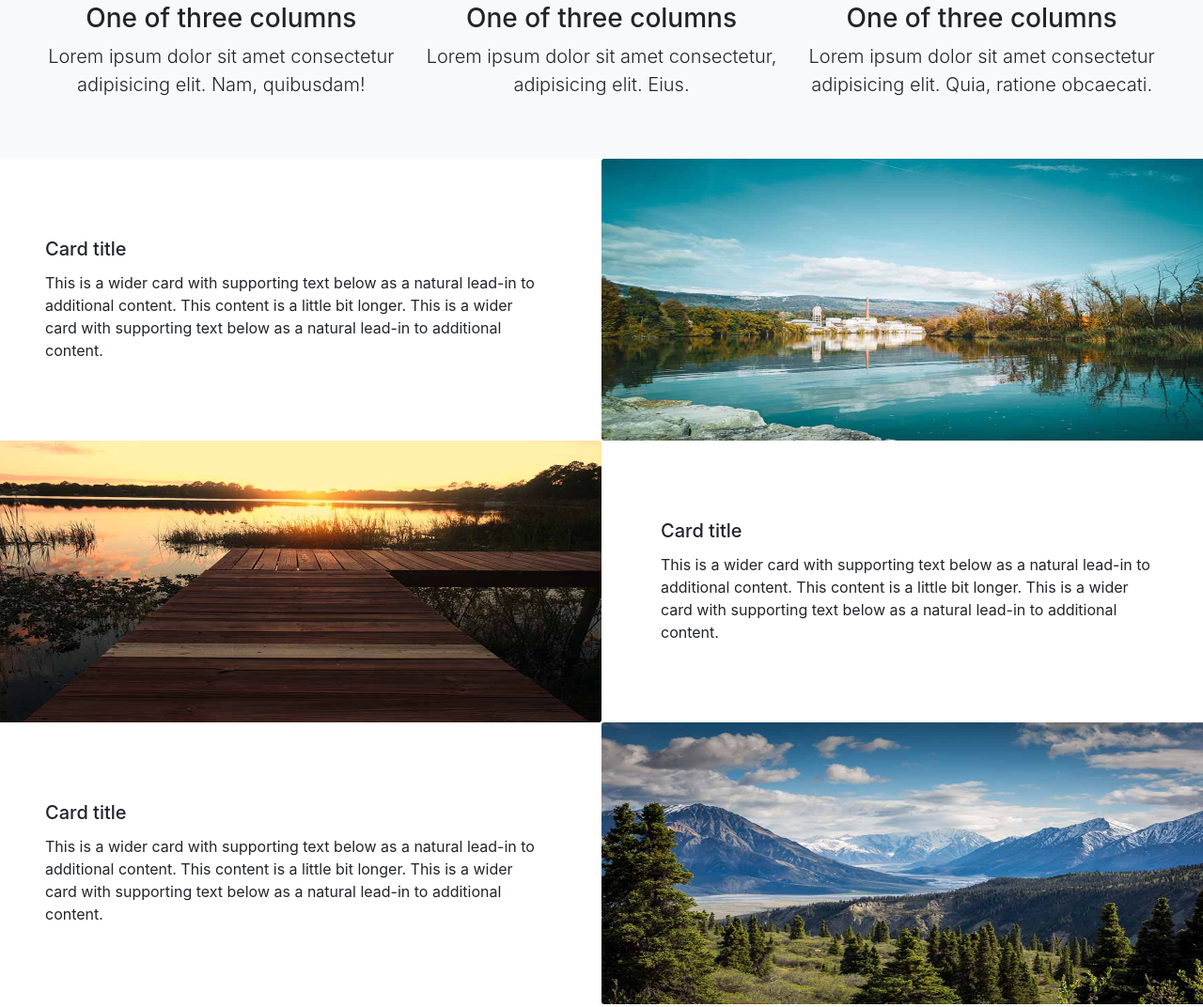
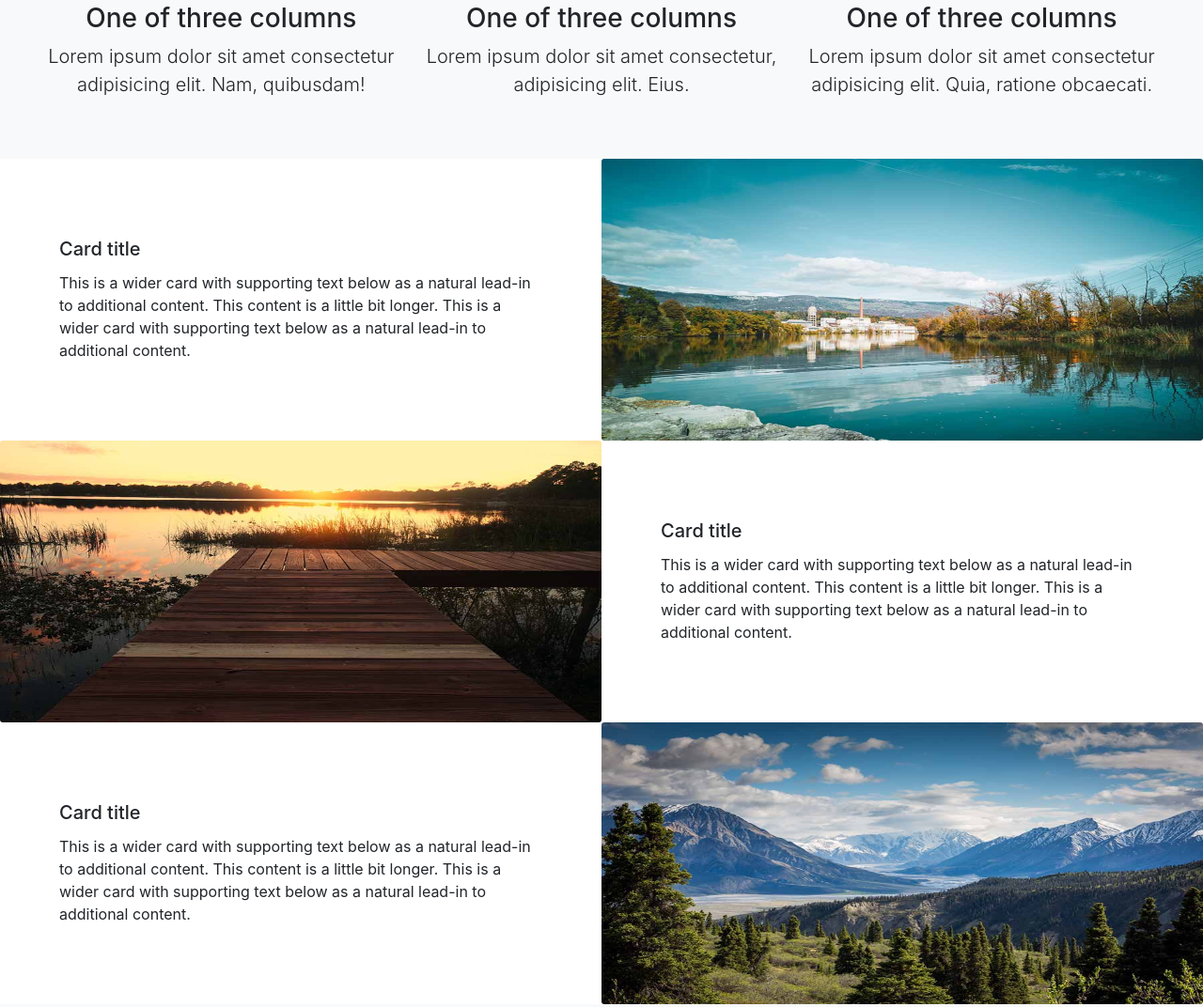
Before and after one commit to cacin/cacin.github.io, a plain HTML site: page Bootstrap/3-landing-page/index.html in a window 1280 px wide. Shown: the part 626-1698 px from the top of the page at 94% size. Drawn offline with nearby package versions, Linux system fonts and the light colour scheme.

Commit message:
Poprawka zadania 3-bootstrap

```diff
--- a/Bootstrap/3-landing-page/index.html
+++ b/Bootstrap/3-landing-page/index.html
@@ -87,7 +87,7 @@
 
 
     <section id="showcase" class="showcase p-0">
-    <div class="card mb-3 border-0">
+    <div class="container-fluid card border-0 mb-0">
       <div class="row">
         <div class="col-md-6 order-md-1 p-0">
           <img src="img/view-1.jpg" class="card-img" alt="view-1">
```
